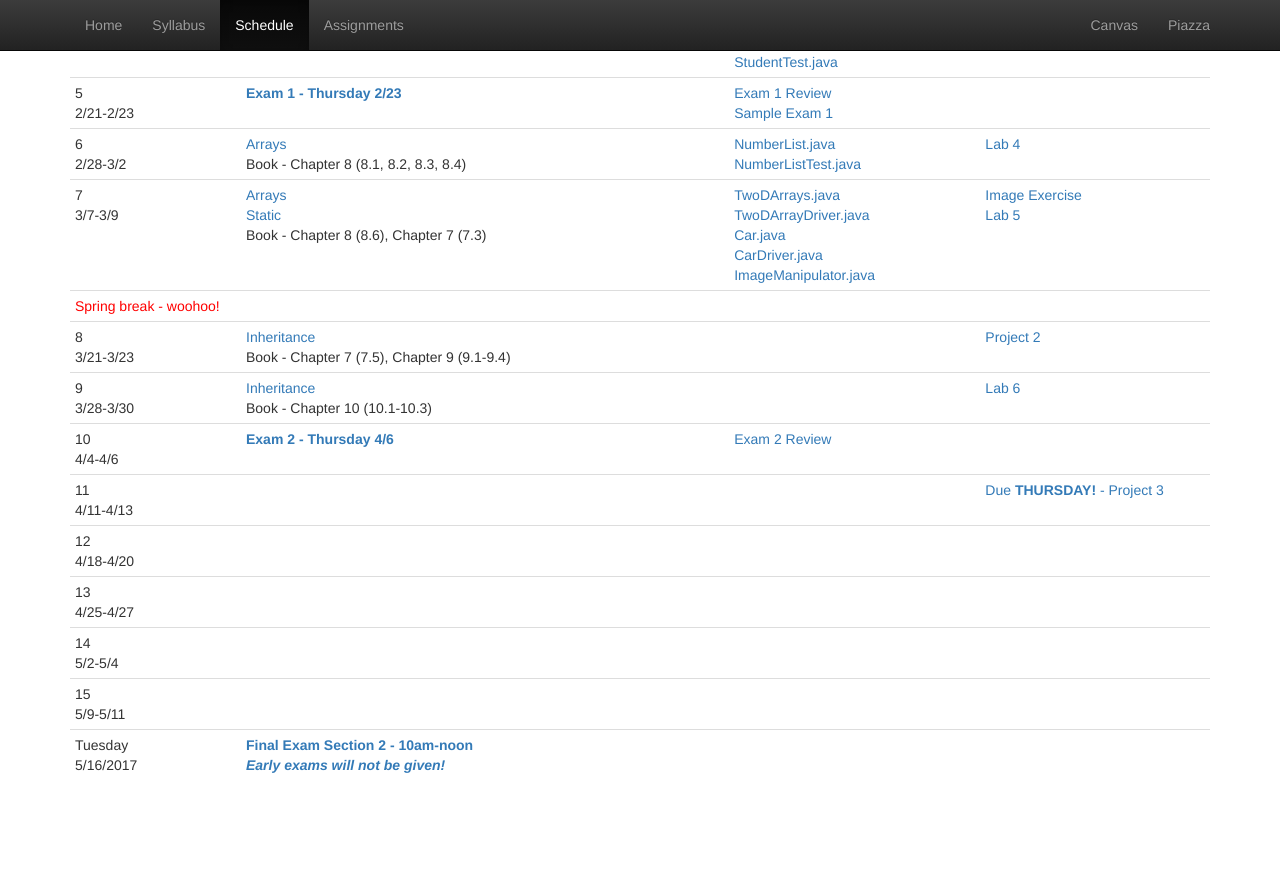
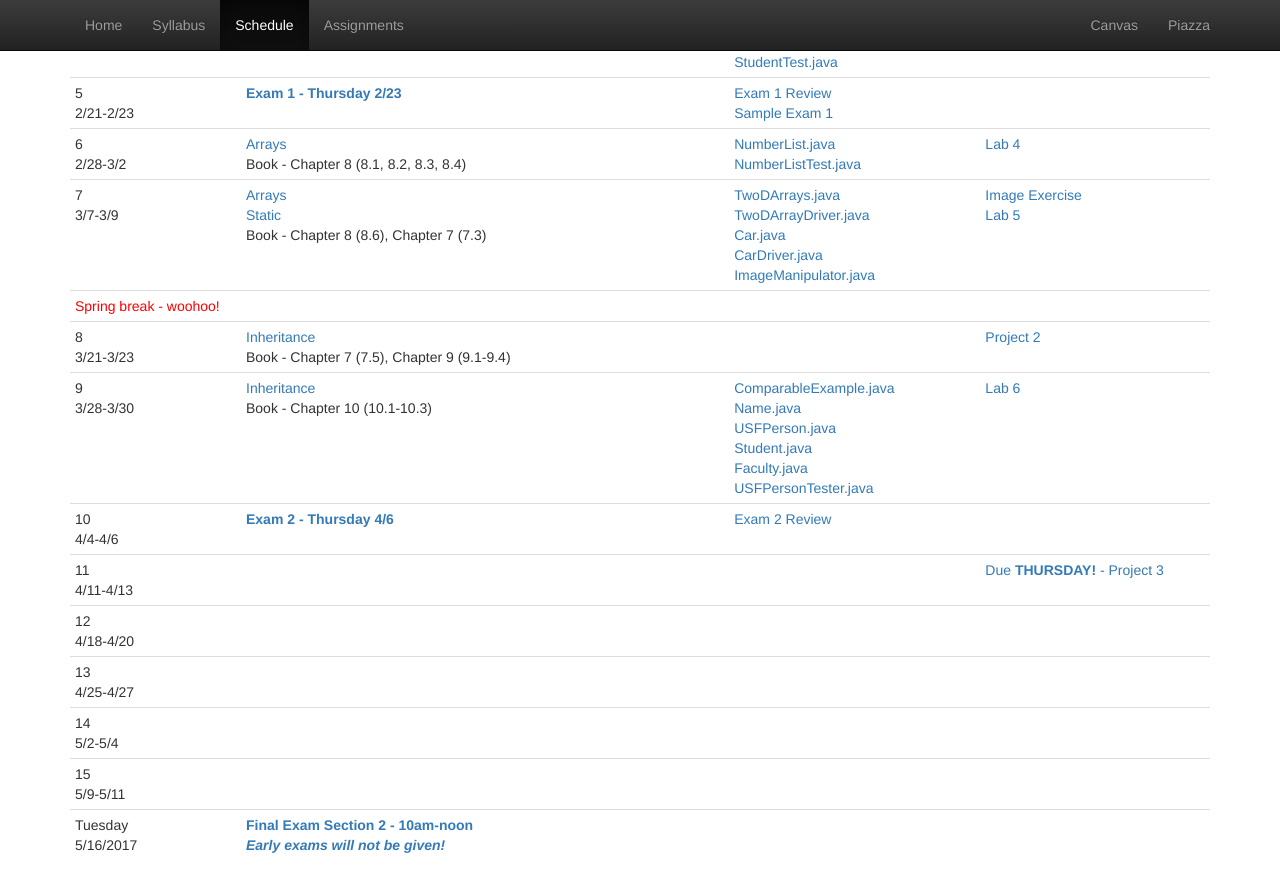
Before and after one commit to CS514-F17/cs514-f17.github.io, a Jekyll site: the page built from schedule.html, in a window 1280 px wide and 900 px high, scrolled down 717 px. Shown: the top 892 px of the window. Built offline with Jekyll 4.4.1, drawn with Linux system fonts in a browser that asks for light colours; before the commit the page ends 1537 px from its top, so only the background shows below that.

Commit message:
add inheritance notes

```diff
--- a/schedule.html
+++ b/schedule.html
@@ -150,6 +150,12 @@ title: Schedule
 				Book - Chapter 10 (10.1-10.3)
 			</td>
 			<td>
+				<a href="https://github.com/CS112-S17/code/blob/master/ComparableExample.java">ComparableExample.java</a><br/>
+				<a href="https://github.com/CS112-S17/code/blob/master/Name.java">Name.java</a><br/>
+				<a href="https://github.com/CS112-S17/code/blob/master/USFPerson.java">USFPerson.java</a><br/>
+				<a href="https://github.com/CS112-S17/code/blob/master/Student.java">Student.java</a><br/>
+				<a href="https://github.com/CS112-S17/code/blob/master/Faculty.java">Faculty.java</a><br/>
+				<a href="https://github.com/CS112-S17/code/blob/master/USFPersonTester.java">USFPersonTester.java</a><br/>
 			</td>
 			<td>
 				<a href="https://github.com/CS112-S17/labs/blob/master/lab6.md">Lab 6</a><br/>
```
